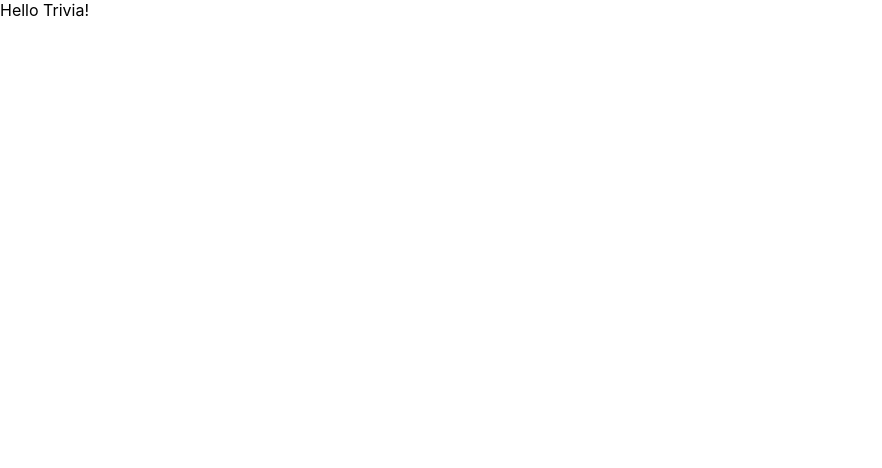
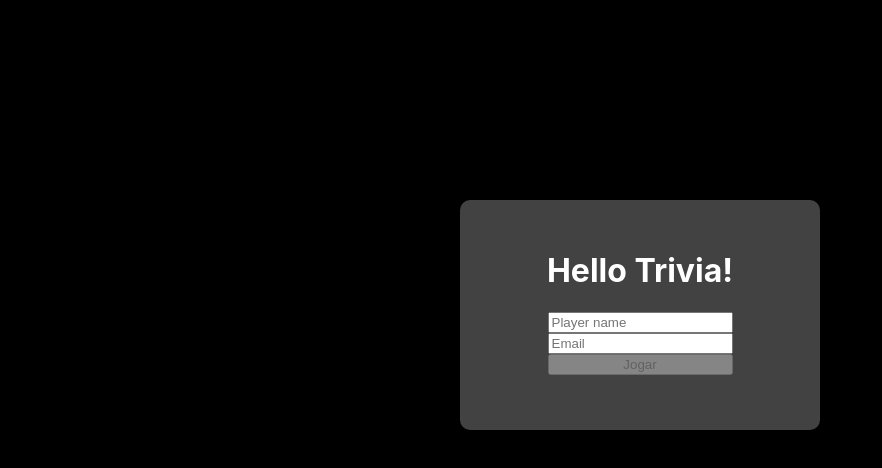
Before and after one commit to victorjunior95/sd-08-project-trivia-react-redux, a React (Create React App) app: page / in a window 1280 px wide. Shown: the top 468 px of the page, without its empty margins (0-882 px from the left). Built offline with nearby package versions, Linux system fonts and the light colour scheme.

Commit message:
Requisito 1

```diff
--- a/src/App.css
+++ b/src/App.css
@@ -2,56 +2,23 @@
   text-align: center;
 }
 
-.App-logo {
-  height: 40vmin;
-  pointer-events: none;
+body {
+  background-color: black;
 }
 
-.red-border {
-  border: 1px solid red;
-}
-
-.green-border {
-  border: 1px solid green;
-}
-
-@media ( prefers-reduced-motion : no-preference ) {
-
-  .App-logo {
-    animation: shake infinite 0.82s cubic-bezier(0.36, 0.07, 0.19, 0.97) both;
-  }
-}
-
-.App-header {
+.login-container {
   align-items: center;
-  background-color: #282c34;
+  background-color: rgb(66, 66, 66);
+  border-radius: 10px;
   color: white;
   display: flex;
   flex-direction: column;
-  font-size: calc(10px + 2vmin);
-  justify-content: center;
-  min-height: 100vh;
+  height: 170px;
+  margin: 200px auto;
+  padding: 30px;
+  width: 300px;
 }
 
-.App-link {
-  color: #61dafb;
+.login-button {
+  width: 185px;
 }
-
-@keyframes shake {
-
-  10%, 90% {
-    transform: translate3d(-1px, 0, 0);
-  }
-
-  20%, 80% {
-    transform: translate3d(2px, 0, 0);
-  }
-
-  30%, 50%, 70% {
-    transform: translate3d(-4px, 0, 0);
-  }
-
-  40%, 60% {
-    transform: translate3d(4px, 0, 0);
-  }
-}
--- a/src/actions/index.js
+++ b/src/actions/index.js
@@ -2,6 +2,15 @@ const REQUEST_API = 'REQUEST_API';
 const GET_API = 'GET_API';
 const FAILED_API = 'FAILED_API';
 const GET_TOKEN = 'GET_TOKEN';
+
+export const LOGIN = 'LOGIN';
+export const loginAction = (player, email) => ({
+  type: LOGIN,
+  payload: {
+    player,
+    email,
+  },
+});
 
 function getAPI(json) {
   return { type: GET_API, payload: json };
--- a/src/pages/Login.js
+++ b/src/pages/Login.js
@@ -1,24 +1,99 @@
 import React from 'react';
 import { connect } from 'react-redux';
-import { fetchToken, fetchAPI } from '../actions';
+// import PropTypes from 'prop-types';
+import { loginAction } from '../actions';
+// import { fetchToken, fetchAPI } from '../actions';
 
 class Login extends React.Component {
+  constructor() {
+    super();
+
+    this.state = {
+      player: '',
+      email: '',
+      button: true,
+    };
+    this.handleChange = this.handleChange.bind(this);
+    this.verification = this.verification.bind(this);
+  }
+
+  handleChange(event) {
+    this.setState({
+      [event.target.name]: event.target.value,
+    }, () => this.verification());
+  }
+
+  // handleClick() {
+  //   const { login } = this.props;
+  //   const { email } = this.state;
+  //   login(email);
+  //   this.setState({
+  //     redirect: true,
+  //   });
+  // }
+
+  verification() {
+    const { email, player } = this.state;
+    const EMAIL_REGEX = /^[\w]+@([\w]+\.)+[\w]{2,4}$/gi;
+    const PLAYER_LENGTH = 3;
+    if (player.length >= PLAYER_LENGTH && EMAIL_REGEX.test(email)) {
+      this.setState({
+        button: false,
+      });
+    } else {
+      this.setState({
+        button: true,
+      });
+    }
+  }
+
   render() {
+    const { player, email, button } = this.state;
     return (
-      <div>
-        Hello Trivia!
+      <div className="login-container">
+        <h1>Hello Trivia!</h1>
+        <input
+          data-testid="input-player-name"
+          type="text"
+          name="player"
+          placeholder="Player name"
+          value={ player }
+          onChange={ this.handleChange }
+        />
+        <input
+          data-testid="input-gravatar-email"
+          type="email"
+          name="email"
+          placeholder="Email"
+          value={ email }
+          onChange={ this.handleChange }
+        />
+        <button
+          data-testid="btn-play"
+          type="button"
+          className="login-button"
+          disabled={ button }
+          onClick={ this.handleClick }
+        >
+          Jogar
+        </button>
       </div>
     );
   }
 }
 
-const mapStateToProps = (state) => ({
-  token: state.triviaAPI.token.token,
+// const mapStateToProps = (state) => ({
+//   token: state.triviaAPI.token.token,
+// });
+
+const mapDispatchToProps = (dispatch) => ({
+  // tokenRequest: () => dispatch(fetchToken()),
+  // APIRequest: (token) => dispatch(fetchAPI(token)),
+  login: (value) => (dispatch(loginAction(value))),
 });
 
-const mapDispatchToProps = (dispatch) => ({
-  tokenRequest: () => dispatch(fetchToken()),
-  APIRequest: (token) => dispatch(fetchAPI(token)),
-});
+// Login.propTypes = {
+//   login: PropTypes.func.isRequired,
+// };
 
-export default connect(mapStateToProps, mapDispatchToProps)(Login);
+export default connect(null, mapDispatchToProps)(Login);
--- a/src/reducers/index.js
+++ b/src/reducers/index.js
@@ -1,6 +1,8 @@
 import { combineReducers } from 'redux';
+import playerReducer from './player';
 import requestAPI from './requestAPI';
 
 export default combineReducers({
+  playerReducer,
   triviaAPI: requestAPI,
 });
--- /dev/null
+++ b/src/reducers/player.js
@@ -0,0 +1,22 @@
+// import { act } from '@testing-library/react';
+import { LOGIN } from '../actions';
+
+const PLAYER_INITIAL_STATE = {
+  player: '',
+  email: '',
+};
+
+const playerReducer = (state = PLAYER_INITIAL_STATE, action) => {
+  switch (action.type) {
+  case LOGIN:
+    return {
+      ...state,
+      player: action.payload.player,
+      email: action.payload.email,
+    };
+  default:
+    return state;
+  }
+};
+
+export default playerReducer;
```
